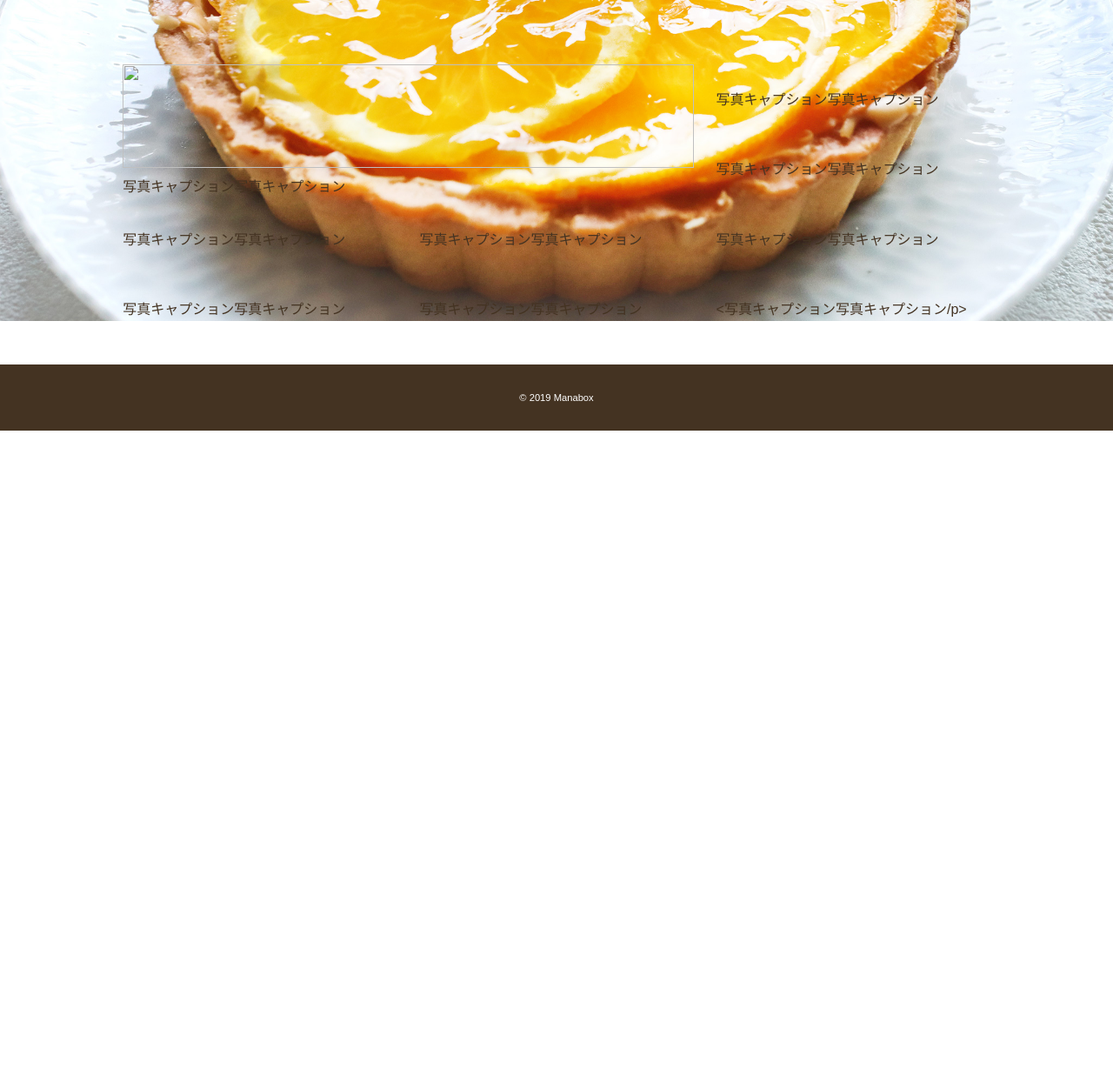
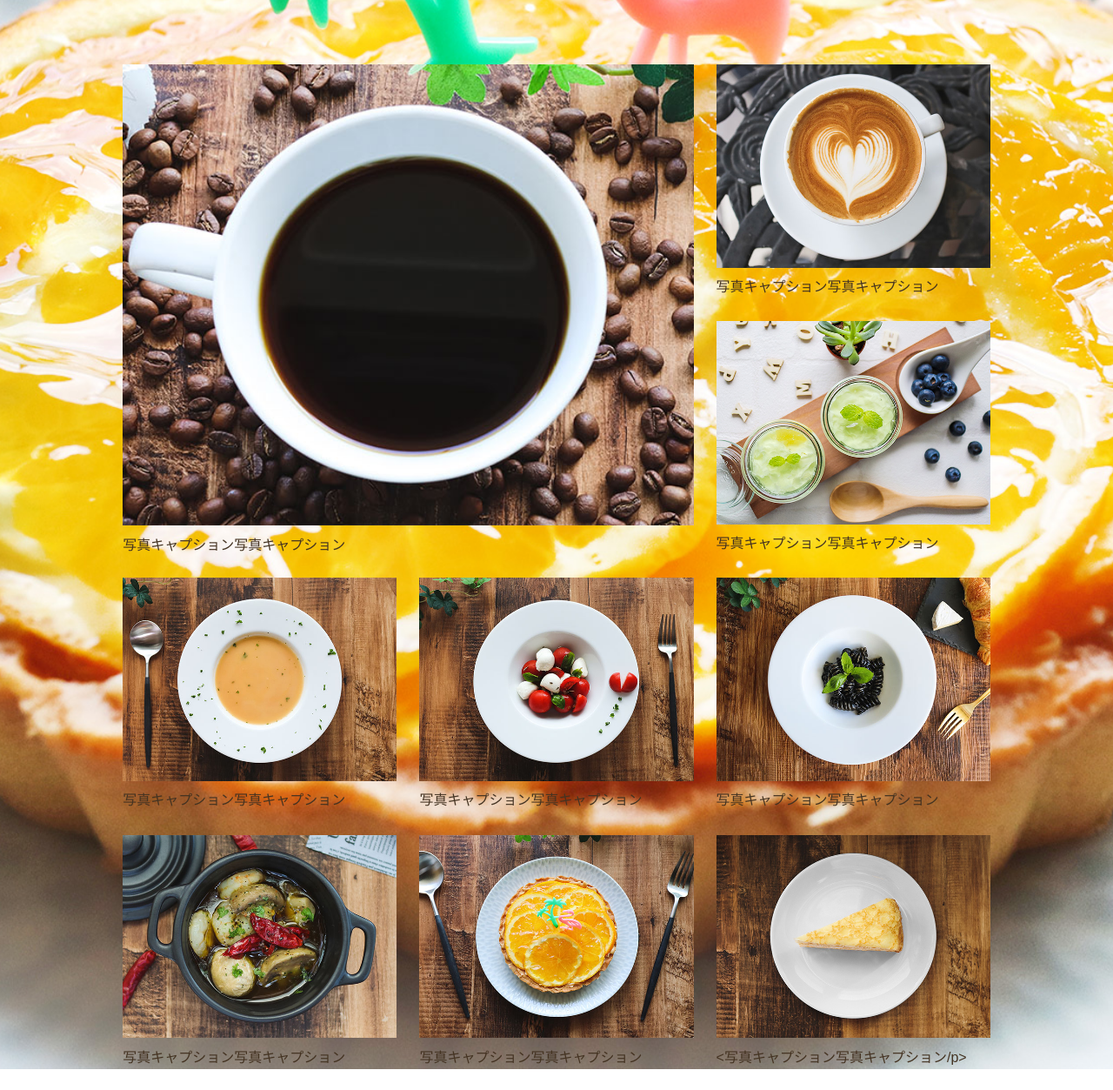
Before and after one commit to arisa0604/arisa0604.github.io, a plain HTML site: page menu.html in a window 1280 px wide. Shown: the part 447-1700 px from the top of the page at 87% size. Before the commit the page ends 942 px from the top, so only its background shows below. Drawn offline with Linux system fonts and the light colour scheme; some packages are replaced by stand-ins of ours; files whose address does not match are found by name.

Commit message:
Update menu.html

```diff
--- a/menu.html
+++ b/menu.html
@@ -8,7 +8,7 @@
         <link rel="stylesheet" href="https://unpkg.com/ress/dist/ress.min.css">
         <link href="https://fonts.googleapis.com/css?family=Philosopher" rel="stylesheet">
         <link href="css/style.css" rel="stylesheet">
-        <link rel="icon" type="image/png" href="./images/favicon.png">
+        <link rel="icon" type="image/png" href="/image/favicon.png">
 
     </head>
 
@@ -33,39 +33,39 @@
        </div>
        <div class="wrapper grid">
         <div class="item big-box">
-            <img src="images/menu1.jpg" alt="">
+            <img src="image/menu1.jpg" alt="">
             <p>写真キャプション写真キャプション</p>
         </div>
         <div class="item">
-            <img src="images/menu2.jpg" alt="">
+            <img src="image/menu2.jpg" alt="">
             <p>写真キャプション写真キャプション</p>
             </div>
             <div class="item">
-                <img src="images/menu3.jpg" alt="">
+                <img src="image/menu3.jpg" alt="">
                 <p>写真キャプション写真キャプション</p>
             </div>
             <div class="item">
-                <img src="images/menu4.jpg" alt="">
+                <img src="image/menu4.jpg" alt="">
                 <p>写真キャプション写真キャプション</p>
             </div>
             <div class="item">
-                <img src="images/menu5.jpg" alt="">
+                <img src="image/menu5.jpg" alt="">
                 <p>写真キャプション写真キャプション</p>
             </div>
             <div class="item">
-                <img src="images/menu6.jpg" alt="">
+                <img src="image/menu6.jpg" alt="">
                 <p>写真キャプション写真キャプション</p>
             </div>
             <div class="item">
-                <img src="images/menu7.jpg" alt="">
+                <img src="image/menu7.jpg" alt="">
                 <p>写真キャプション写真キャプション</p>
             </div>
             <div class="item">
-                <img src="images/menu8.jpg" alt="">
+                <img src="image/menu8.jpg" alt="">
                 <p>写真キャプション写真キャプション</p>
             </div>
             <div class="item">
-                <img src="images/menu9.jpg" alt="">
+                <img src="image/menu9.jpg" alt="">
                 <p><写真キャプション写真キャプション/p>
             </div>
         </div>
```
